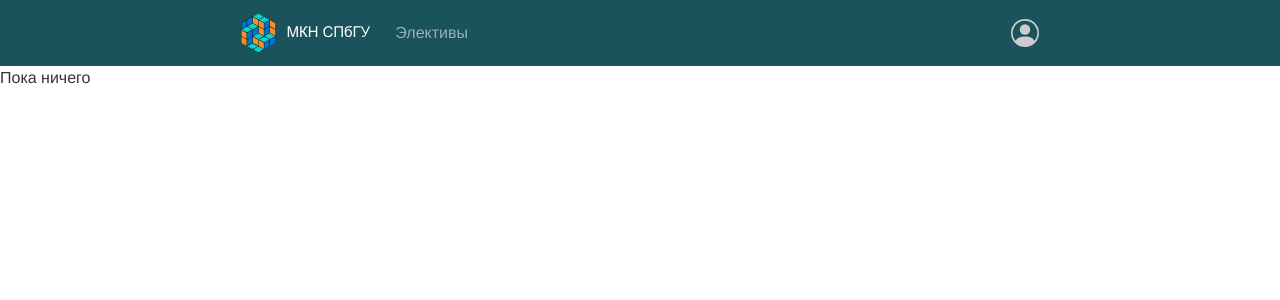
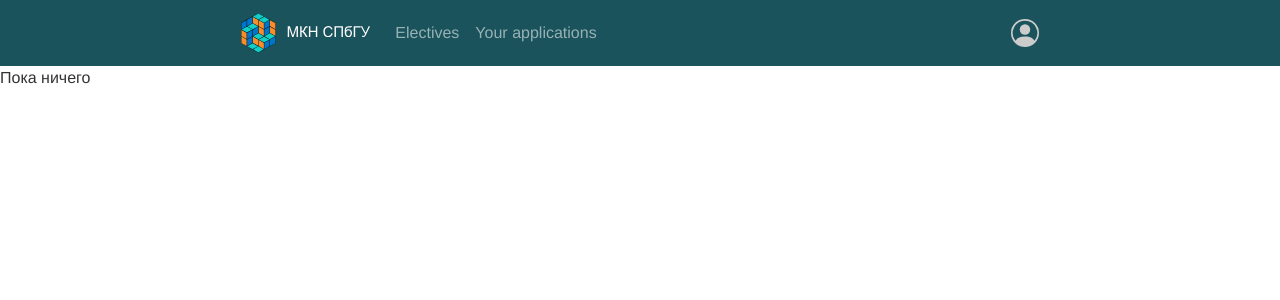
Before and after one commit to tamarinvs19/choosing_electives, a Django app: page /users/1/ in a window 1280 px wide. Shown: the top 300 px of the page. Run offline with Django 3.2, Linux system fonts and the light colour scheme; the visitor is signed in with stand-in values (Sample User, id 1); parts of the project's set-up code (start-up, migrations or seed data) failed here and were passed over.

Commit message:
Add application link and translate to english

```diff
--- a/templates/navbar.html
+++ b/templates/navbar.html
@@ -9,7 +9,10 @@
     <div class="collapse navbar-collapse" id="navbarSupportedContent">
       <ul class="navbar-nav me-auto mb-2 mb-lg-0">
         <li class="nav-item">
-          <a class="nav-link" aria-current="page" href="/electives">Элективы</a>
+          <a class="nav-link" aria-current="page" href="/electives">Electives</a>
+        </li>
+        <li class="nav-item">
+          <a class="nav-link" aria-current="page" href="{% url 'account:sorting_page' user.id %}">Your applications</a>
         </li>
       </ul>
 {#      <form class="d-flex">#}
```
